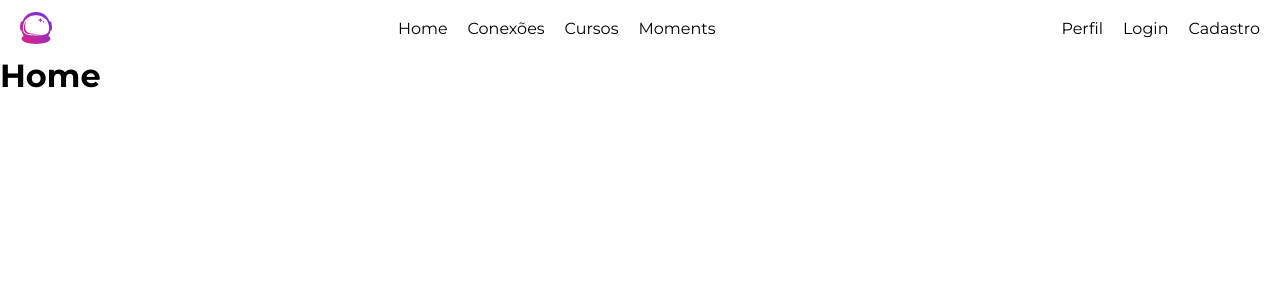
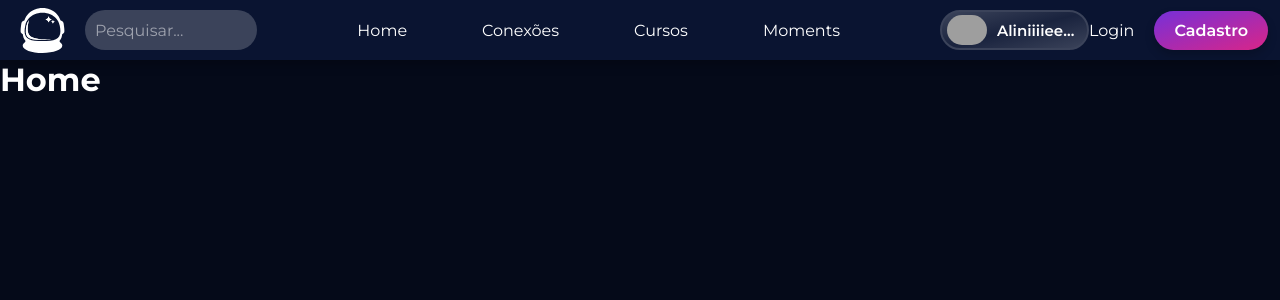
Before and after one commit to apadrinhe-me/apadrinhe-me, a React (Create React App) app: page / in a window 1280 px wide. Shown: the top 300 px of the page. Built offline with nearby package versions, Linux system fonts and the light colour scheme; grey boxes are pictures that could not be loaded.

Commit message:
Delimitando espaços para cada sessão do header, estilização de btões e menu

```diff
--- a/public/index.html
+++ b/public/index.html
@@ -1,20 +1,20 @@
 <!DOCTYPE html>
 <html lang="en">
+
 <head>
   <meta charset="utf-8" />
   <link rel="icon" href="%PUBLIC_URL%/favicon.ico" />
   <meta name="viewport" content="width=device-width, initial-scale=1" />
   <meta name="theme-color" content="#000000" />
-    <meta
-      name="description"
-      content="Web site created using create-react-app"
-    />
+  <meta name="description" content="Web site created using create-react-app" />
   <link rel="apple-touch-icon" href="%PUBLIC_URL%/logo192.png" />
   <link rel="manifest" href="%PUBLIC_URL%/manifest.json" />
-    <title>React App</title>
+  <title>Apadrinhe-me</title>
 </head>
+
 <body>
   <noscript>You need to enable JavaScript to run this app.</noscript>
   <div id="root"></div>
 </body>
+
 </html>
--- a/src/componets/layout/Menu.css
+++ b/src/componets/layout/Menu.css
@@ -1,34 +1,157 @@
 .Menu {
-    height: 56px;
+    width: 100%;
+    height: 60px;
+}
+
+.header_main {
+    position: fixed;
+    z-index: 10000;
+    box-shadow: 0px 5px 10px #00000035;
+    /* border-bottom: 1px solid #3b435a; */
     width: 100%;
     display: flex;
     align-items: center;
-    justify-content: space-between;
-    padding: 0px 20px;
-    background-color: white;
+    justify-content: center;
+    background-color: #0a1431;
+    font-size: 16px;
 }
 
-.Menu .nav {
-    justify-self: center;
+/* Divisão de espaço com containers, esquerdo, meio e direito. */
+
+.container_max {
+    height: 60px;
+    width: 1500px;
+    max-width: 1500px;
+    display: flex;
+    flex-direction: row;
+    justify-content: space-between;
+    align-items: center;
+    background-color: transparent;
+}
+
+.container_middle {
+    display: flex;
+    align-items: center;
+    height: 60px;
+    max-width: 750px;
+    background-color: transparent;
+}
+
+.container_left {
+    display: flex;
+    align-items: center;
+    justify-content: space-between;
+    max-width: 360px;
+    height: 60px;
+    padding: 0px 20px;
+    background-color: transparent;
+}
+
+.container_right {
+    display: flex;
+    justify-content: space-between;
+    align-items: center;
+    max-width: 360px;
+    height: 60px;
+    padding: 0px 20px;
+    background-color: transparent;
+}
+
+
+/* Estilos barra de navegação */
+
+.nav {
+    height: 60px;
+    width: 100%;
+    padding: 0px 80px;
+    display: flex;
+    justify-content: space-between;
+    align-items: center;
+    list-style: none;
+    background-color: transparent;
+    gap: 75px;
+}
+
+.nav li a {
+    text-decoration: none;
+    color: white;
+}
+
+/* Estilos opções do usuário */
+
+.account_control {
+    height: 60px;
     display: flex;
     align-items: center;
     list-style: none;
-    gap: 20px;
 }
 
-.Menu .nav li a {
+.account_control li a {
     text-decoration: none;
-    color: black;
+    color: white;
 }
 
-.Menu .user_options {
+/* Botão de perfil do usuário */
+
+.user-profile_btn {
+    text-decoration: none;
+    color: white;
+}
+
+.user-profile_btn div {
+    height: 40px;
     display: flex;
     align-items: center;
-    list-style: none;
-    gap: 20px;
+    background-image: linear-gradient(to bottom right, #3b435a, #3b435a50, #3b435a);
+    border: 2px solid #3b435a;
+    border-radius: 50em;
 }
 
-.Menu .user_options li a {
-    text-decoration: none;
-    color: black;
+.user-profile_btn img {
+    height: 30px;
+    margin-left: 5px;
+    object-fit: cover;
+    border-radius: 50em;
 }
+
+.user-profile_btn p {
+    font-size: 15px;
+    font-weight: 600;
+    margin: 0px 10px;
+    max-width: 80px;
+    overflow: hidden;
+    white-space: nowrap;
+    text-overflow: ellipsis;
+}
+
+/* Botão de cadastro */
+
+.sign-up_btn {
+    margin-left: 20px;
+    padding: 10px 20px;
+    border-radius: 50em;
+    box-shadow: 0px 5px 10px #00000035;
+    background-image: linear-gradient(to bottom right, #7630d9, #d92588);
+    font-weight: 600;
+    transition: 0.2s;
+}
+
+/* Estilo barra de pesquisa */
+
+.search_bar {
+    border: 0;
+    outline: 0;
+    width: 100%;
+    height: 40px;
+    padding: 5px 10px;
+    margin-left: 20px;
+    border-radius: 50em;
+    color: #ffffff;
+    background-color: #3b435a;
+    font-size: 16px;
+}
+
+::placeholder {
+    color: #9da1ad;
+    opacity: 1;
+}
--- a/src/componets/layout/Menu.jsx
+++ b/src/componets/layout/Menu.jsx
@@ -5,19 +5,44 @@ import "./Menu.css";
 
 export default () => {
     return (
-        <header className="Menu">
-            <img src={Logo} width="32px" />
+        <article className="Menu">
+            <header className="header_main">
+                <div className="container_max">
+
+
+                    <div className="container_left">
+                        <img src={Logo} width="45px" />
+                        <input type="text" placeholder="Pesquisar..." className="search_bar" />
+                    </div>
+
+                    <div className="container_middle">
                         <ul className="nav">
                             <li><Link to="/">Home</Link></li>
                             <li><Link to="/conexoes">Conexões</Link></li>
                             <li><Link to="/cursos">Cursos</Link></li>
                             <li><Link to="/moments">Moments</Link></li>
                         </ul>
-            <ul className="user_options">
-                <li><Link to="/perfil">Perfil</Link></li>
+                    </div>
+
+                    <div className="container_right">
+                        <Link className="user-profile_btn" to="/perfil">
+
+                            <div>
+                                <img src="https://media-exp1.licdn.com/dms/image/C4E03AQEMFO6yMCYjaQ/profile-displayphoto-shrink_200_200/0/1639491349201?e=1657756800&v=beta&t=V730pyqkTDzfhiWDYOPdleupWPRpv1WFUbm3AQh8fnY" />
+                                <p>Aliniiiieeee</p>
+                            </div>
+
+                        </Link>
+                        <ul className="account_control">
                             <li><Link to="/login">Login</Link></li>
-                <li><Link to="/cadastro">Cadastro</Link></li>
+                            <li><Link className="sign-up_btn" to="/cadastro">Cadastro</Link></li>
                         </ul>
+                    </div>
+                </div>
             </header>
+
+
+
+        </article>
     );
 }
--- a/src/views/App.css
+++ b/src/views/App.css
@@ -4,10 +4,15 @@
     box-sizing: border-box;
     margin: 0;
     padding: 0;
+    top: 0;
+    left: 0;
     font-family: 'Montserrat', sans-serif;
+
 }
 
 .App {
-    height: 100%;
-    width: 100%;
+    height: 10000px;
+    width: 100vw;
+    background-color: #050a19;
+    color: white;
 }
```
Also changed, not shown: src/media/logo/logo.svg. Lines whose indentation alone changed are shown as unchanged.
